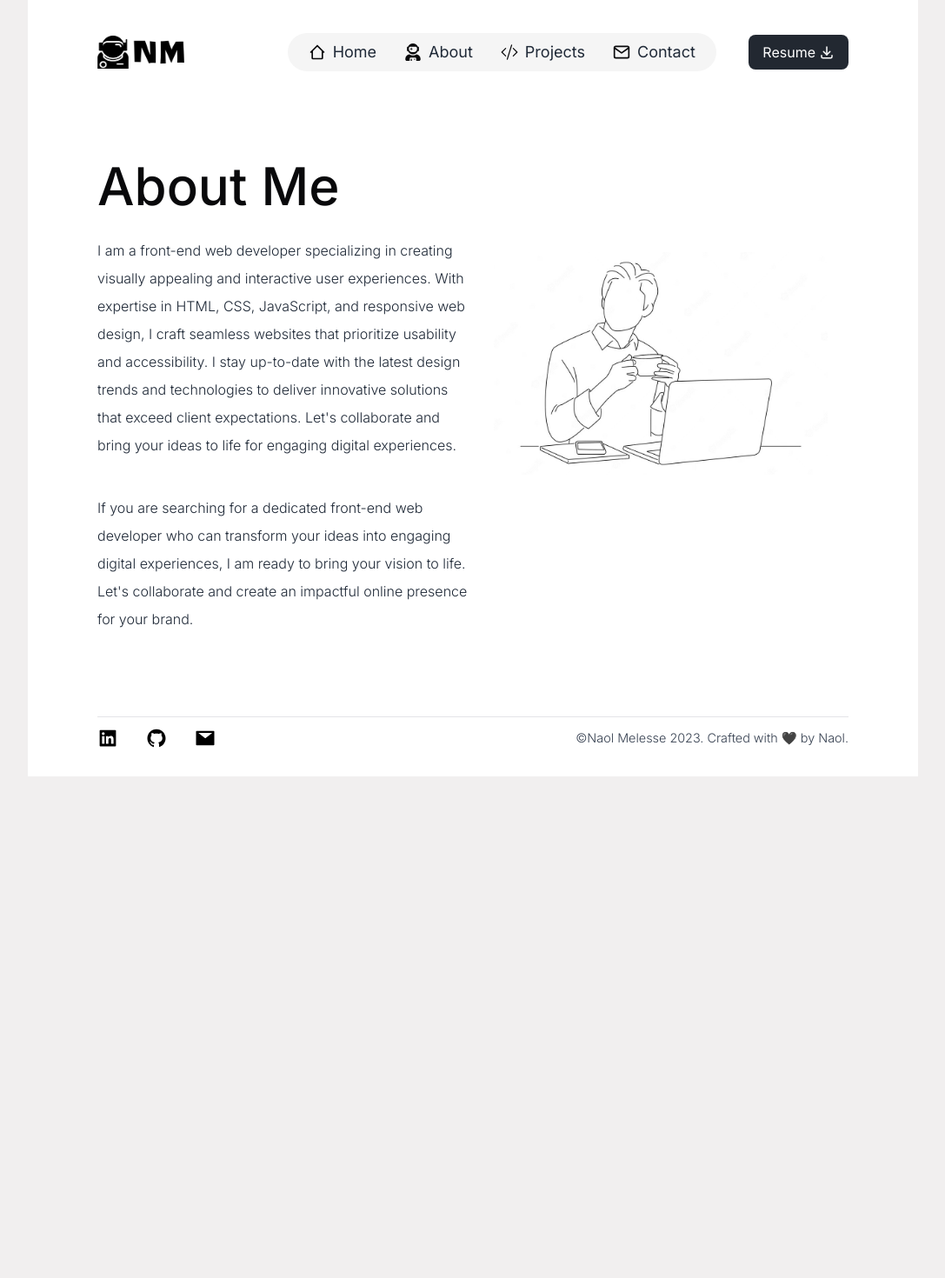
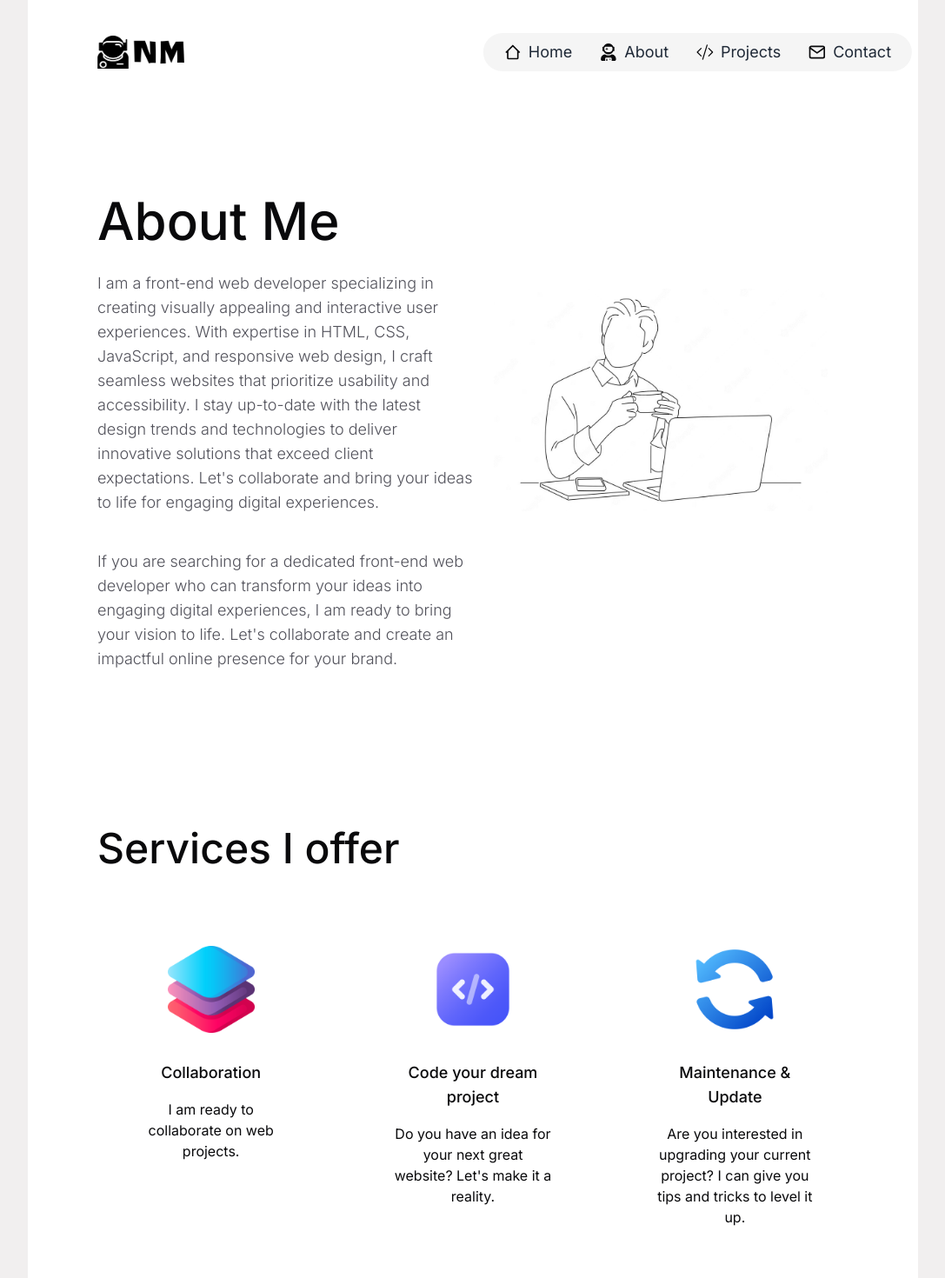
Before and after one commit to naolmelesse/portfolio, a Next.js app: page /about in a window 1280 px wide. Shown: the top 1470 px of the page at 87% size, without its empty margins (96-1183 px from the left). Before the commit the page ends 893 px from the top, so only its background shows below. Built offline with nearby package versions, Linux system fonts and the light colour scheme.

Commit message:
some ui fixes

```diff
--- a/app/about/page.tsx
+++ b/app/about/page.tsx
@@ -1,11 +1,12 @@
-'use client';
 
+import Services from "../components/Services";
 import About from "../components/About";
 
 export default function AboutPage(){
     return(
         <div>
             <About/>
+            <Services/>
         </div>
     )
 }
--- a/app/components/About.tsx
+++ b/app/components/About.tsx
@@ -2,12 +2,12 @@ import Image from "next/image";
 import aboutMe from "/public/about_me.jpg";
 export default function About() {
   return (
-    <div className="flex flex-col lg:flex-row items-center bg-white w-4/5 mx-[auto] bg-white px-10 md:px-20 lg:px-30 text py-14" >
+    <div className="flex flex-col lg:flex-row items-center bg-white w-4/5 mx-[auto] bg-white px-10 md:px-20 lg:px-30 text py-24" >
       <div className="w-1/2">
         <h2 className=' text-3xl py-2 font-medium md:text-6xl'>About Me</h2>
-        <p className="text-md font-light py-5 leading-8 text-gray-800 ">
+        <p className="text-md md:text-lg  font-light py-5 leading-8 text-zinc-600 ">
           I am a front-end web developer specializing in creating visually appealing and interactive user experiences. With expertise in HTML, CSS, JavaScript, and responsive web design, I craft seamless websites that prioritize usability and accessibility. I stay up-to-date with the latest design trends and technologies to deliver innovative solutions that exceed client expectations. Let&apos;s collaborate and bring your ideas to life for engaging digital experiences.            </p>
-        <p className="text-md font-light py-5 leading-8 text-gray-800 "> If you are searching for a dedicated front-end web developer who can transform your ideas into engaging digital experiences, I am ready to bring your vision to life. Let&apos;s collaborate and create an impactful online presence for your brand.</p>
+        <p className="text-md md:text-lg font-light py-5 leading-8 text-zinc-600 "> If you are searching for a dedicated front-end web developer who can transform your ideas into engaging digital experiences, I am ready to bring your vision to life. Let&apos;s collaborate and create an impactful online presence for your brand.</p>
       </div>
       <div className='mx-auto overflow-hidden w-50 h-50 relative mt-10 md:h-96 md:w-96'>
         <Image className=' object-cover' src={aboutMe} alt='Programmer drinking coffee with a laptop'/>
--- a/app/components/Intro.tsx
+++ b/app/components/Intro.tsx
@@ -8,14 +8,14 @@ import {
 
 export default function Intro(){
     return(
-        <div className='flex flex-col items-center  lg:flex-row text py-14'>
+        <div className='flex flex-col items-center md:min-h-[80vh] lg:flex-row text py-14'>
             <div className="w-full lg:w-[50%]">
-                <h2 className='text-center md:text-left text-xl py-2 font-medium md:text-6xl'>Hi, I&apos;m    <span className="before:block before:absolute before:-inset-1 before:-skew-y-3 before:bg-[#F0DE36] relative inline-block">
-                        <span className="relative text-white">Naol</span>
+                <h2 className='text-center md:text-left text-3xl py-2 font-medium md:text-6xl'>Hi, I&apos;m    <span className="before:block before:absolute before:-inset-1 before:-skew-y-3 before:bg-[#F0DE36] relative inline-block">
+                    <span className="relative text-white">Naol</span>
                     </span> 👨‍🚀
                 </h2>
-                <h3 className=' text-xl py-2  md:text-3xl'>Front-end Developer</h3>
-                <p className='text-[0.7rem] md:text-[1rem] font-light py-5 md:leading-8 text-gray-800'>
+                <h3 className=' text-xl py-2 text-center md:text-left  md:text-3xl'>Front-end Developer</h3>
+                <p className='text-[0.8rem] md:text-[1.1rem] font-light py-5 md:leading-8 text-gray-800'>
                     I am a front-end developer with expertise in React.js and Next.js. I have experience in developing small to medium-level
                      web applications using various technologies and frameworks. As a front-end developer,
                     I love solving problems and bringing people&apos;s ideas to life. I am always finding new ways
--- a/app/components/Nav.tsx
+++ b/app/components/Nav.tsx
@@ -8,21 +8,21 @@ import Image from "next/image";
 
 export default function Nav(){
     return(
-        <nav className=' py-10 flex items-center justify-between w-4/5 mx-[auto] bg-white px-10 md:px-20 lg:px-30'>
+        <nav className='py-10 flex items-center justify-between lg:w-4/5 mx-[auto] bg-white px-10 md:px-20 lg:px-30'>
         <Image
           src="/logo.png"
           alt="Naol Melesse Logo"
           width={100}
           height={38}
         />
-        <div className='invisible lg:visible flex items-center p-2  bg-[#F5F5F5] z-10 fixed left-1/3 rounded-full' >
+        <div className='invisible lg:visible flex items-center p-2  bg-[#F5F5F5] z-10 fixed translate-x-[90%] rounded-full' >
           <div className="flex justify-center gap-2 mx-4 items-center"><BiHomeAlt2 className="text-xl"/> <Link className='hover:underline hover:underline-offset-8 decoration-[#F0DE36] text-gray-800 text-lg' href="/">Home</Link></div>
           <div className="flex justify-center gap-2 mx-4 items-center"><FaUserAstronaut className="text-xl"/> <Link className='hover:underline hover:underline-offset-8 decoration-[#F0DE36] text-gray-800 text-lg' href="/about">About</Link></div>
           <div className="flex justify-center gap-2 mx-4 items-center"><BsCodeSlash className="text-xl"/> <Link className='hover:underline hover:underline-offset-8 decoration-[#F0DE36] text-gray-800 text-lg' href="#projects">Projects</Link></div>
           <div className="flex justify-center gap-2 mx-4 items-center"><FiMail className="text-xl"/> <Link className='hover:underline hover:underline-offset-8 decoration-[#F0DE36] text-gray-800 text-lg' href="#contact">Contact</Link></div>
         </div>
 
-        <Link target="_blank" className='flex gap-1 items-center text-[#fff] bg-[#222831] transition duration-300 ease-in-out hover:bg-[#454545] px-4 py-2 rounded-lg ml-8' href="/Naol_Melesse-Resume(Modern).pdf" download="Naol_Melesse-Resume(Modern).pdf">Resume
+        <Link target="_blank" className='flex gap-1 items-center text-[#fff] bg-[#222831] transition duration-300 ease-in-out hover:bg-[#454545] px-4 py-2 rounded-lg' href="/Naol_Melesse-Resume(Modern).pdf" download="Naol_Melesse-Resume(Modern).pdf">Resume
           <TbDownload className="text-lg"/>
         </Link>
       </nav>
--- a/app/components/Services.tsx
+++ b/app/components/Services.tsx
@@ -6,24 +6,10 @@ import consulting from "/public/update.png";
 
 export default function Services(){
     return(
-        <div>
-                   <div>
-          <h3 className="text-3xl py-2  ">Services I offer</h3>
-          {/* <p className="text-md py-2 leading-8 text-gray-800 ">
-            Since the beginning of my journey as a freelance designer and
-            developer, I've done remote work for
-            <span className="text-purple-500"> agencies </span>
-            consulted for <span className="text-purple-500">startups </span>
-            and collaborated with talanted people to create digital products
-            for both business and consumer use.
-          </p> */}
-          {/* <p className="text-md py-2 leading-8 text-gray-800 ">
-            I offer from a wide range of services, including brand design,
-            programming and teaching.
-          </p> */}
-        </div>
+        <div className="w-4/5 mx-[auto] bg-[#fff] px-10 md:px-20 lg:px-30 text py-14">
+          <h3 className=' text-3xl py-2 font-medium md:text-5xl'>Services I offer</h3>
         <div className="lg:flex gap-10">
-          <div className="text-center shadow-lg p-10 rounded-xl my-10  dark:bg-white flex-1">
+          <div className="text-center p-10 rounded-xl my-10 flex-1">
             <Image alt={"image"} className="mx-auto" src={design} width={100} height={100} />
             <h3 className="text-lg font-medium pt-8 pb-2  ">
               Collaboration
@@ -32,7 +18,7 @@ export default function Services(){
               I am ready to collaborate on web projects.
             </p>
           </div>
-          <div className="text-center shadow-lg p-10 rounded-xl my-10 dark:bg-white flex-1">
+          <div className="text-center p-10 rounded-xl my-10 flex-1">
             <Image alt={"image"} className="mx-auto" src={code} width={100} height={100} />
             <h3 className="text-lg font-medium pt-8 pb-2 ">
               Code your dream project
@@ -42,7 +28,7 @@ export default function Services(){
               reality.
             </p>
           </div>
-          <div className="text-center shadow-lg p-10 rounded-xl my-10 dark:bg-white flex-1">
+          <div className="text-center p-10 rounded-xl my-10 flex-1">
             <Image alt={"image"} className="mx-auto" src={consulting} width={100} height={100} />
             <h3 className="text-lg font-medium pt-8 pb-2 ">Maintenance & Update</h3>
             <p className="py-2">
--- a/app/components/footer.tsx
+++ b/app/components/footer.tsx
@@ -6,7 +6,7 @@ import {
 
 export default function Footer(){
     return(
-        <footer  className='w-4/5 mx-[auto] bg-white py-5 text-gray-700 px-10 md:px-20 lg:px-30'>
+        <footer  className='lg:w-4/5 mx-[auto] bg-white py-5 text-gray-700 px-10 md:px-20 lg:px-30'>
             <hr />
             <div className="flex flex-col lg:flex-row items-center justify-between">
                 <div className="flex justify-start gap-8 py-3 text-[#000] text-[1.5rem]">
--- a/app/page.tsx
+++ b/app/page.tsx
@@ -6,7 +6,7 @@ import Experience from "./components/Experience";
 
 export default function Home() {
   return (
-    <main className='w-4/5 mx-[auto] bg-[#fff] px-10 md:px-20 lg:px-30'>
+    <main className='lg:w-4/5 mx-[auto] bg-[#fff] px-10 md:px-20 lg:px-30'>
       <Intro/>
       <Skills/>
       <Experience/>
```
Also changed, not shown: app/components/Contact.tsx (+7 -9 lines).
